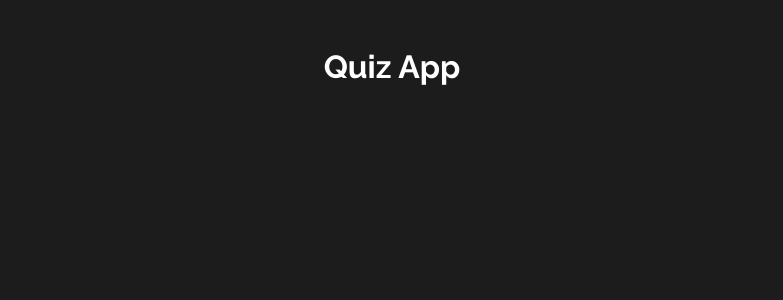
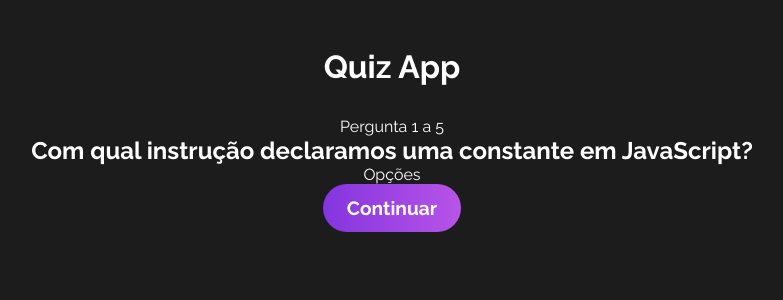
Before and after one commit to luismour/quiz_react, a React (Vite) app: page / in a window 1280 px wide. Both pictures are taken after a click on the button "Iniciar". Shown: the top 300 px of the page, without its empty margins (248-1031 px from the left). Built offline with nearby package versions, Linux system fonts and the light colour scheme.

Commit message:
feat: criando o embaralhamento das perguntas

```diff
--- a/src/App.jsx
+++ b/src/App.jsx
@@ -3,7 +3,7 @@
 import Question from './components/Question';
 import { QuizContext } from './context/quiz';
 
-import { useContext } from 'react';
+import { useContext, useEffect } from 'react';
 
 import './App.css'
 
@@ -11,12 +11,16 @@
 
   const [quizState, dispatch] = useContext(QuizContext);
 
+  useEffect(() => {
+    dispatch({type: "REORDER_QUESTIONS"});
+  }, []);
+
   return (
     <>
       <div className='App'>
         <h1>Quiz App</h1>
         {quizState.gameStage === "Start" && <Welcome />}
-        {quizState.gameStage === "Start" && <Question />}
+        {quizState.gameStage === "Playing" && <Question />}
       </div>
     </>
   )
--- a/src/components/Question.jsx
+++ b/src/components/Question.jsx
@@ -1,8 +1,18 @@
-
+import { useContext } from "react";
+import { QuizContext } from "../context/quiz";
 
 const Question = () => {
+    const [quizState, dispatch] = useContext(QuizContext);
+    const currentQuestion = quizState.questions[quizState.currentQuestion];
   return (
-    <div>Question</div>
+    <div id="questions">
+        <p>Pergunta {quizState.currentQuestion + 1} a {quizState.questions.length}</p>
+        <h2>{currentQuestion.question}</h2>
+        <div id="options-container">
+            <p>Opções</p>
+        </div>
+        <button>Continuar</button>
+    </div>
   )
 }
 
--- a/src/context/quiz.jsx
+++ b/src/context/quiz.jsx
@@ -5,12 +5,11 @@
 
 const initialStage = {
     gameStage: STAGES[0],
-    questions
+    questions,
+    currentQuestion: 0
 }
 
 const quizReducer = (state, action) => {
-
-    console.log(state, action);
 
     switch (action.type) {
         case "CHANGE_STATE":
@@ -18,6 +17,16 @@
             ...state,
             gameStage: STAGES[1],
            }
+
+        case "REORDER_QUESTIONS":
+
+           const reorderedQuestions = questions.sort(() => {
+                return Math.random() - 0.5;
+           })
+            return {
+                ...state,
+                questions: reorderedQuestions,
+            };
         default:
             return state;
     }
```
